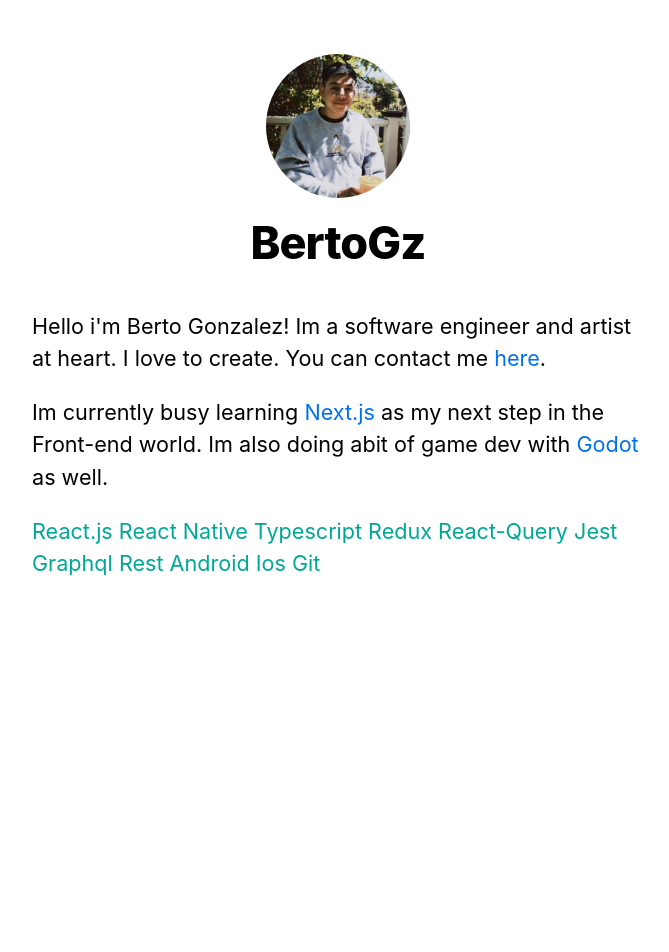
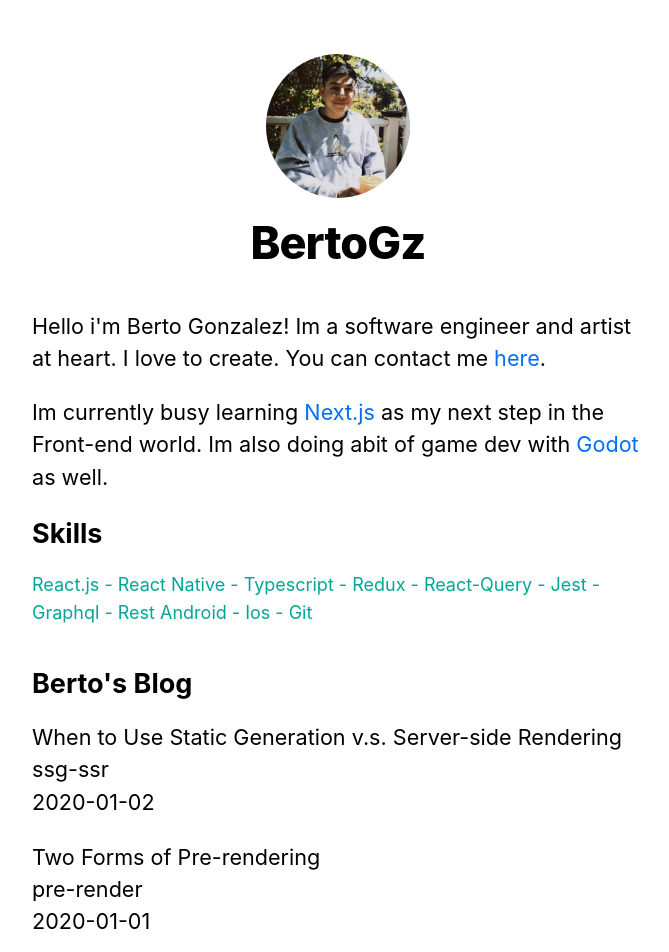
Before and after one commit to BertoGz/nextjs-blog, a Next.js app: page / in a window 1280 px wide. Shown: the top 952 px of the page, without its empty margins (302-971 px from the left). Before the commit the page ends 800 px from the top, so only its background shows below. Built offline with nearby package versions, Linux system fonts and the light colour scheme.

Commit message:
continue work on index file for pages

```diff
--- a/pages/index.js
+++ b/pages/index.js
@@ -2,8 +2,16 @@ import Head from "next/head";
 import Link from "next/link";
 import Layout, { siteTitle } from "../components/layout";
 import utilStyles from "../styles/utils.module.css";
-
-export default function Home() {
+import { getSortedPostsData } from "../lib/posts";
+export async function getStaticProps() {
+  const allPostsData = getSortedPostsData();
+  return {
+    props: {
+      allPostsData,
+    },
+  };
+}
+export default function Home({ allPostsData }) {
   return (
     <Layout home>
       <Head>
@@ -11,15 +19,44 @@ export default function Home() {
       </Head>
       <section className={utilStyles.headingMd}>
         <p>
-          Hello i'm Berto Gonzalez! Im a software engineer and artist at heart. I love to
-          create. You can contact me <a href="mailto:bertogzlx@gmail.com">here</a>.
+          Hello i'm Berto Gonzalez! Im a software engineer and artist at heart.
+          I love to create. You can contact me
+          <a href="mailto:bertogzlx@gmail.com"> here</a>.
         </p>
         <p>
-          Im currently busy learning <Link href="https://nextjs.org/"><a>Next.js</a></Link> as my next step in the Front-end world.
-          Im also doing abit of game dev with <Link href="https://godotengine.org/"><a>Godot</a></Link> as well.
+          Im currently busy learning
+          <Link href="https://nextjs.org/">
+            <a> Next.js </a>
+          </Link>
+          as my next step in the Front-end world. Im also doing abit of game dev
+          with
+          <Link href="https://godotengine.org/">
+            <a> Godot </a>
+          </Link>
+          as well.
         </p>
-        <p className="tags">React.js React Native Typescript Redux React-Query Jest Graphql Rest Android Ios Git </p>
-
+      </section>
+      <section>
+        <h2 className={utilStyles.headingLg}>Skills</h2>
+        <p className="tags">
+          React.js - React Native - Typescript - Redux - React-Query - Jest - Graphql - Rest
+          Android - Ios - Git
+        </p>
+      </section>
+      {/* Add this <section> tag below the existing <section> tag */}
+      <section className={`${utilStyles.headingMd} ${utilStyles.padding1px}`}>
+        <h2 className={utilStyles.headingLg}>Berto's Blog</h2>
+        <ul className={utilStyles.list}>
+          {allPostsData.map(({ id, date, title }) => (
+            <li className={utilStyles.listItem} key={id}>
+              {title}
+              <br />
+              {id}
+              <br />
+              {date}
+            </li>
+          ))}
+        </ul>
       </section>
     </Layout>
   );
```
